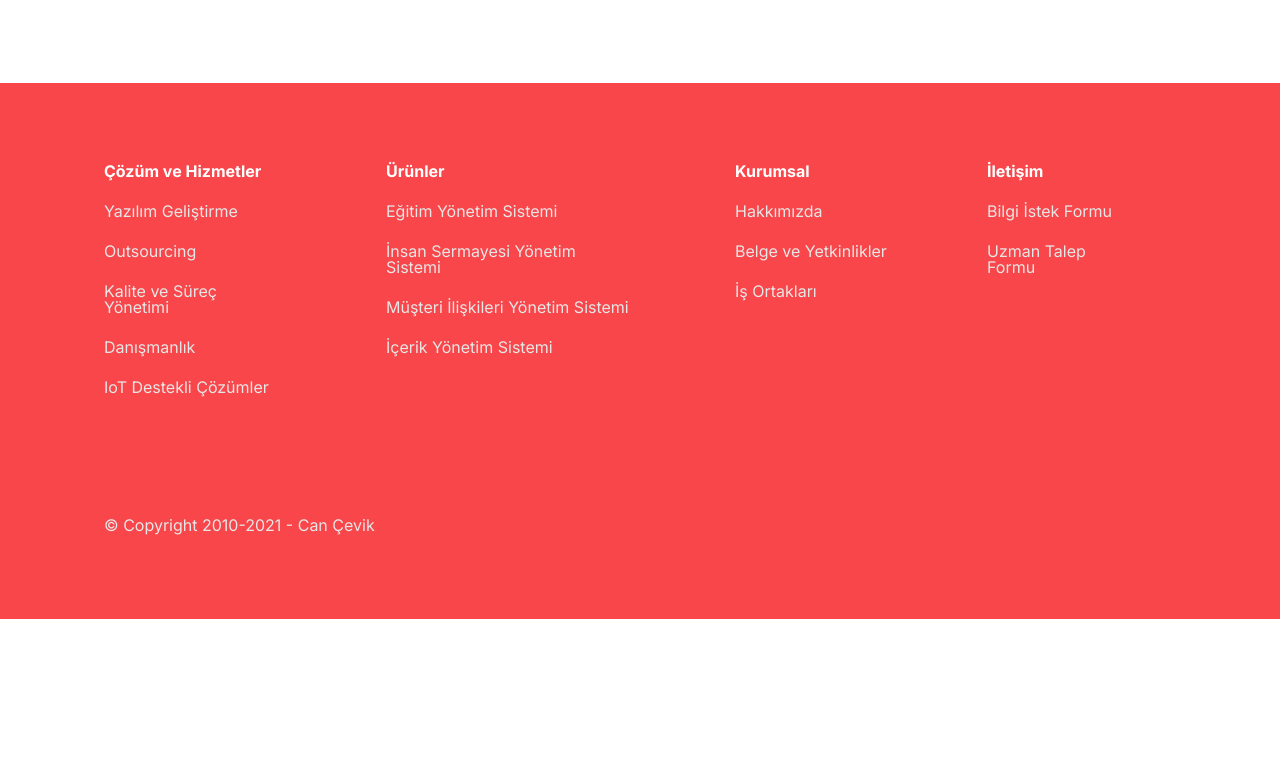
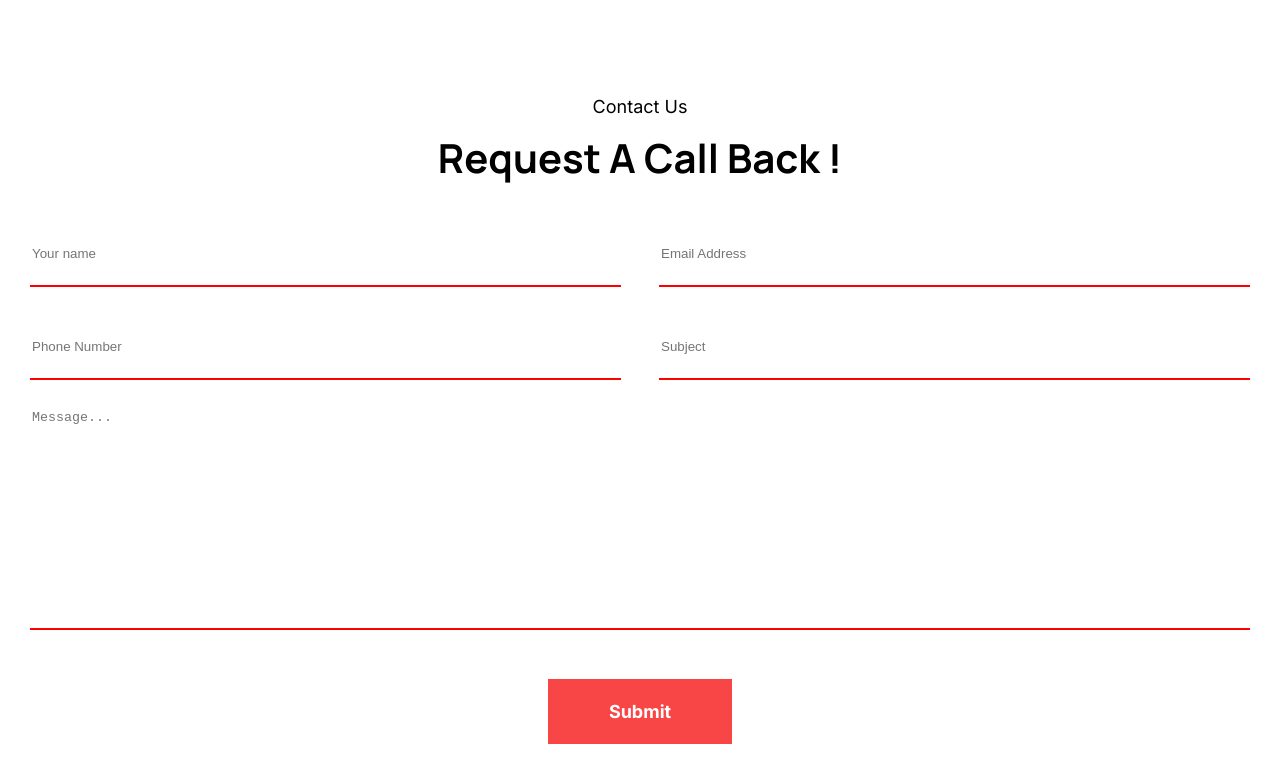
Before and after one commit to Nia-gabunia0/Niako-10, a plain HTML site: page index.html in a window 1280 px wide. Shown: the part 2934-3700 px from the top of the page. Before the commit the page ends 3553 px from the top, so only its background shows below. Drawn offline with Linux system fonts and the light colour scheme.

Commit message:
Homework-11

```diff
--- a/css/reset.css
+++ b/css/reset.css
@@ -50,3 +50,4 @@ a {text-decoration: none;}
 *{
 	box-sizing: border-box;
 }
+textarea {resize: none;}
--- a/css/style.css
+++ b/css/style.css
@@ -243,6 +243,71 @@
     margin-bottom: 80px;
     font-family: 'Manrope', sans-serif;
 }
+/*FORM STYLES*/
+.form-box{
+    width: 1220px;
+    height: 649px;
+    margin: 0 auto;
+    margin-top: 100px;
+}
+.form-texts{
+    text-align: center;
+    margin-bottom: 40px;
+}
+.form-texts h5{
+    font-weight: 500;
+    font-size: 18px;
+    line-height: 21.78px;
+    margin-bottom: 16px;
+    font-family: 'Inter', sans-serif;
+}
+.form-texts h2{
+    font-weight: 700;
+    font-size: 40px;
+    line-height: 48.4px;
+    font-family: 'Manrope', sans-serif;
+}
+.input-info{
+    display: flex;
+    flex-direction: row;
+    flex-wrap: wrap;
+    row-gap: 28px;
+    column-gap: 38px;
+}
+.input-info  [type="text"],[type="email"],[type="tel"]:focus {
+    outline: none;
+}
+.input-info [type="text"],[type="email"],[type="tel"] {
+    width: 591px;
+    height: 65px;
+    border: none;
+    border-bottom: 2px solid red;
+}
+.textarea{
+    width: 1220px;
+    height: 222px;
+    margin-top: 28px;
+    border: none;
+    border-bottom: 2px solid red;
+}
+.textarea:focus {
+    outline: none;
+}
+.form-button{
+    background-color: #F84646;
+    width: 184px;
+    height: 65px;
+    font-weight: 600;
+    font-size: 18px;
+    border: none;
+    margin-top: 46px;
+    margin-left: 518px;
+    font-family: 'Inter', sans-serif;
+    color: white;
+}
+.form-button:hover {
+    background-color:#6B77E5;
+}
 /* FOOTER*/
 .footer{
     background-color: #F8464A;
--- a/index.html
+++ b/index.html
@@ -158,6 +158,22 @@
           </div>
         </div>
       </section>
+      <section>
+        <form class="form-box" action="">
+          <div class="form-texts">
+            <h5>Contact Us</h5>
+            <h2>Request A Call Back !</h2>
+          </div>
+          <div class="input-info">
+            <input type="text" id="fname" name="Your name" placeholder="Your name" required>
+            <input type="email" id="email" name="Email Address" placeholder="Email Address"required>
+            <input type="tel" id="tel" name="Phone Number" placeholder="Phone Number" required>
+            <input type="text" id="subject" name="Subject" placeholder="Subject" required>
+          </div>
+          <textarea class="textarea" name="message" placeholder="Message..." id="message" required></textarea>
+          <button class="form-button" type="submit">Submit</button>
+        </form>
+      </section>
     </main>
     <footer class="footer">
       <div class="footer-div">
```
